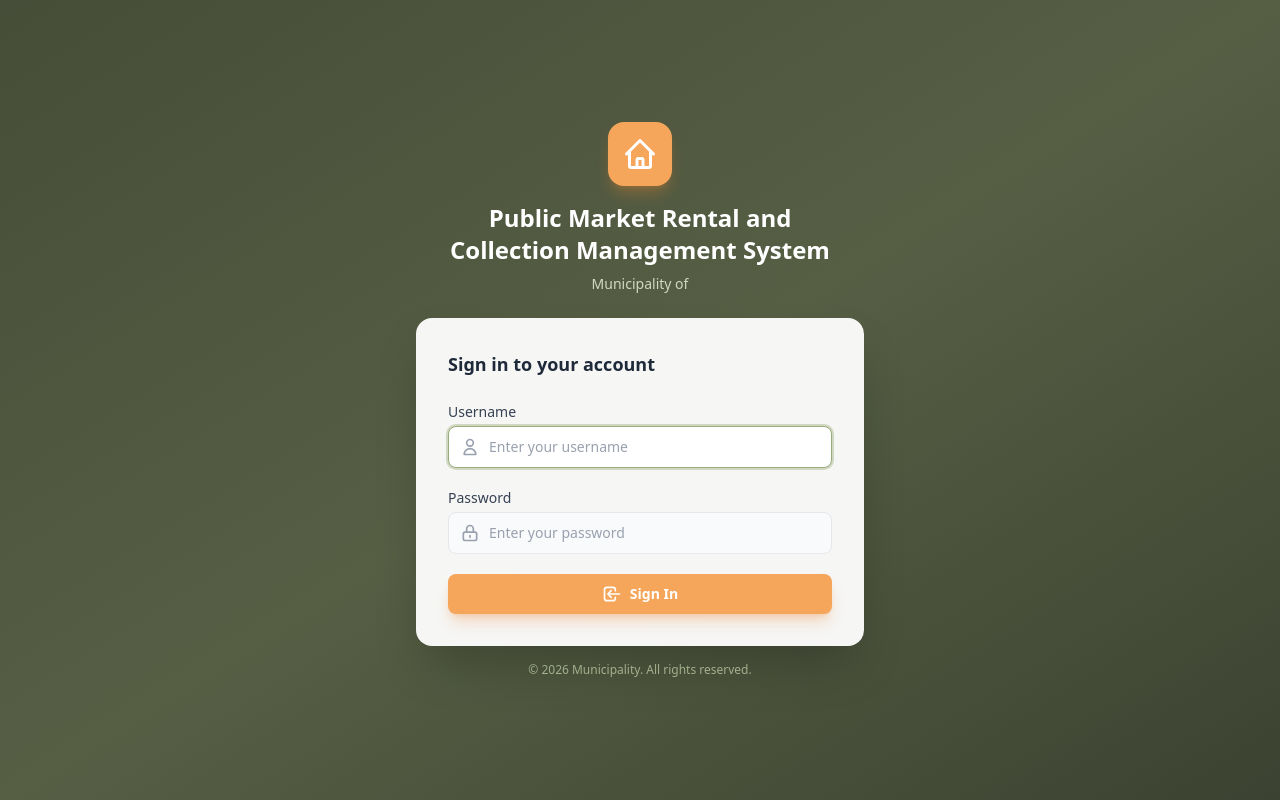
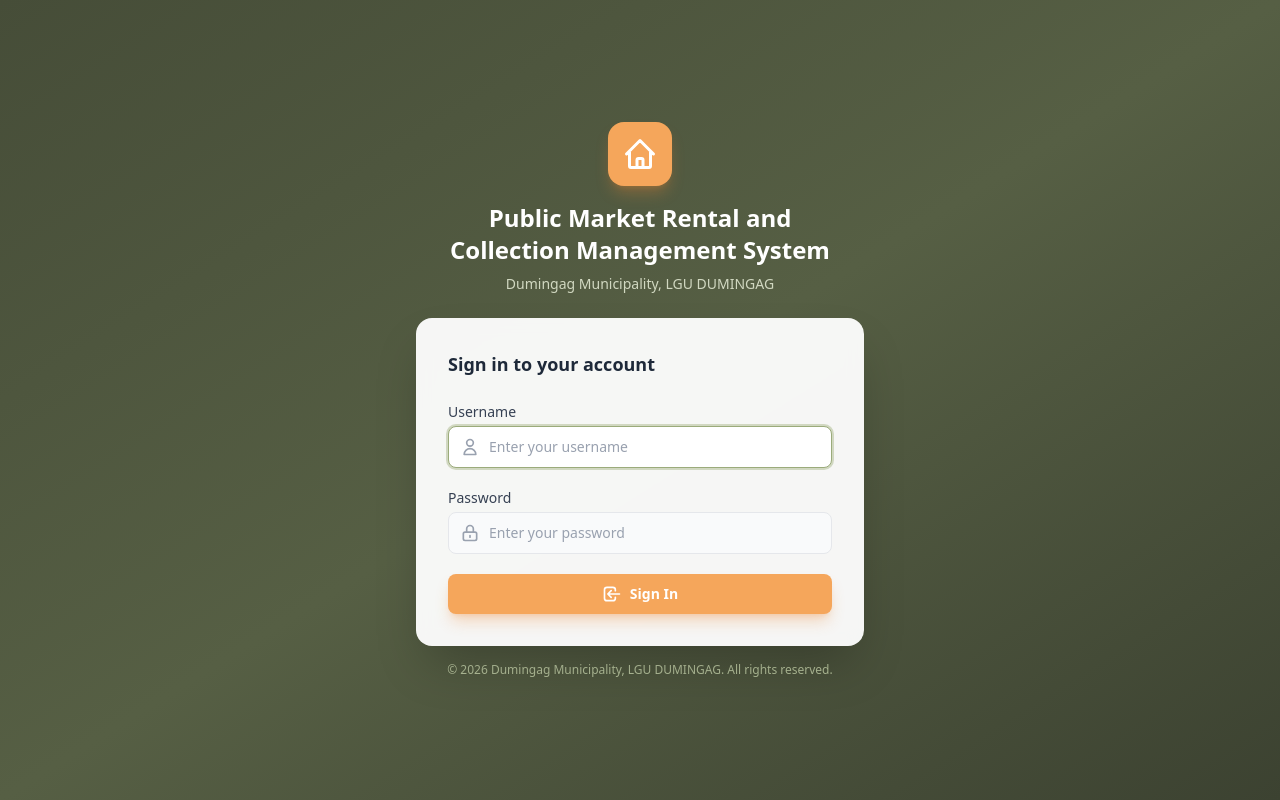
Before and after one commit to lanzy-lanzy/market-rental-system, a Django app: page /login/ in a window 1280 px wide. Run offline with Django 5.2, Linux system fonts and the light colour scheme; data that the repository does not hold is empty; style sheets or scripts are compiled from the project's sources.

Commit message:
Update login page defaults and DB to Dumingag Municipality, LGU DUMINGAG

```diff
--- a/templates/registration/login.html
+++ b/templates/registration/login.html
@@ -17,7 +17,7 @@
         </svg>
       </div>
       <h1 class="text-2xl font-bold text-white">Public Market Rental and<br>Collection Management System</h1>
-      <p class="mt-2 text-sm text-primary-200">{{ system_settings.municipality_name|default:"Municipality of" }}</p>
+      <p class="mt-2 text-sm text-primary-200">{{ system_settings.municipality_name|default:"Dumingag Municipality, LGU DUMINGAG" }}</p>
     </div>
 
     <!-- Login Card -->
@@ -74,7 +74,7 @@
     </div>
 
     <p class="mt-4 text-center text-xs text-primary-300">
-      &copy; {% now "Y" %} {{ system_settings.municipality_name|default:"Municipality" }}. All rights reserved.
+      &copy; {% now "Y" %} {{ system_settings.municipality_name|default:"Dumingag Municipality, LGU DUMINGAG" }}. All rights reserved.
     </p>
   </div>
 
```
